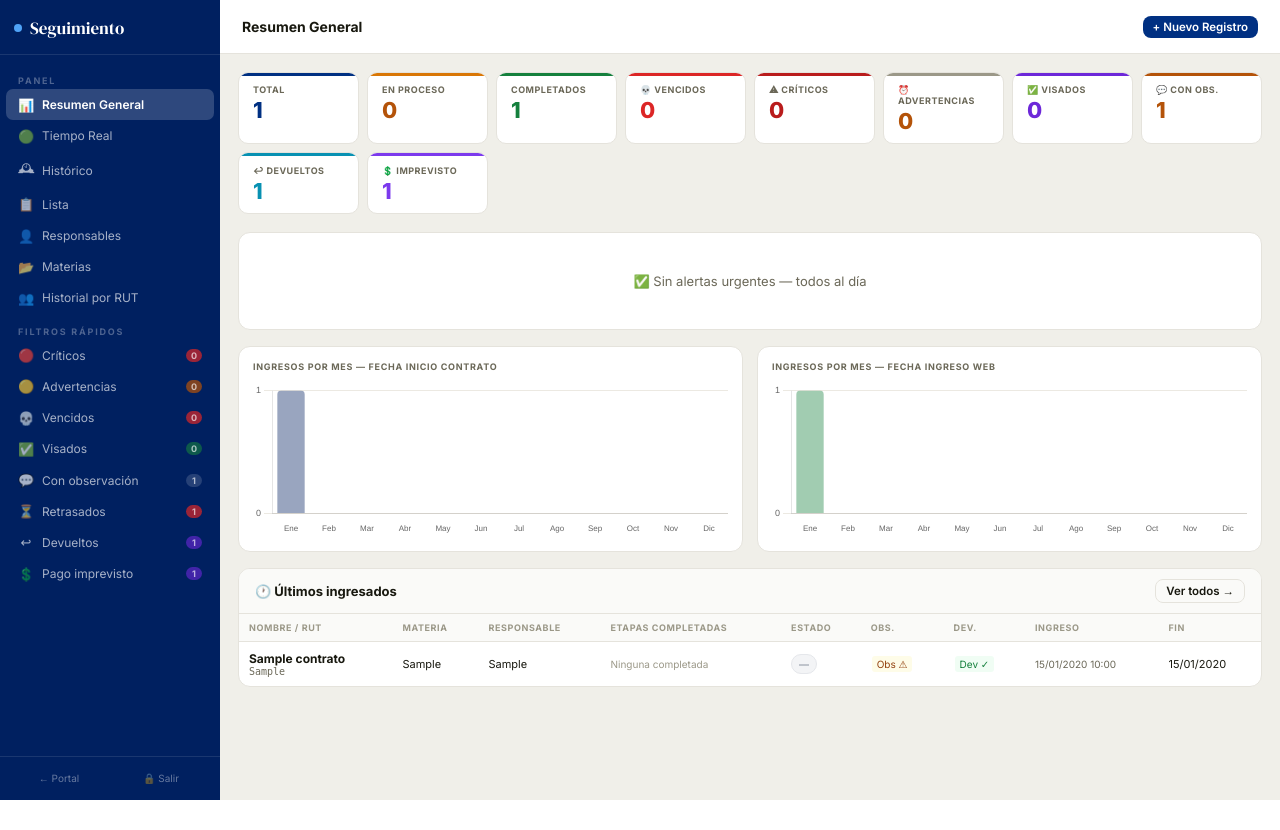
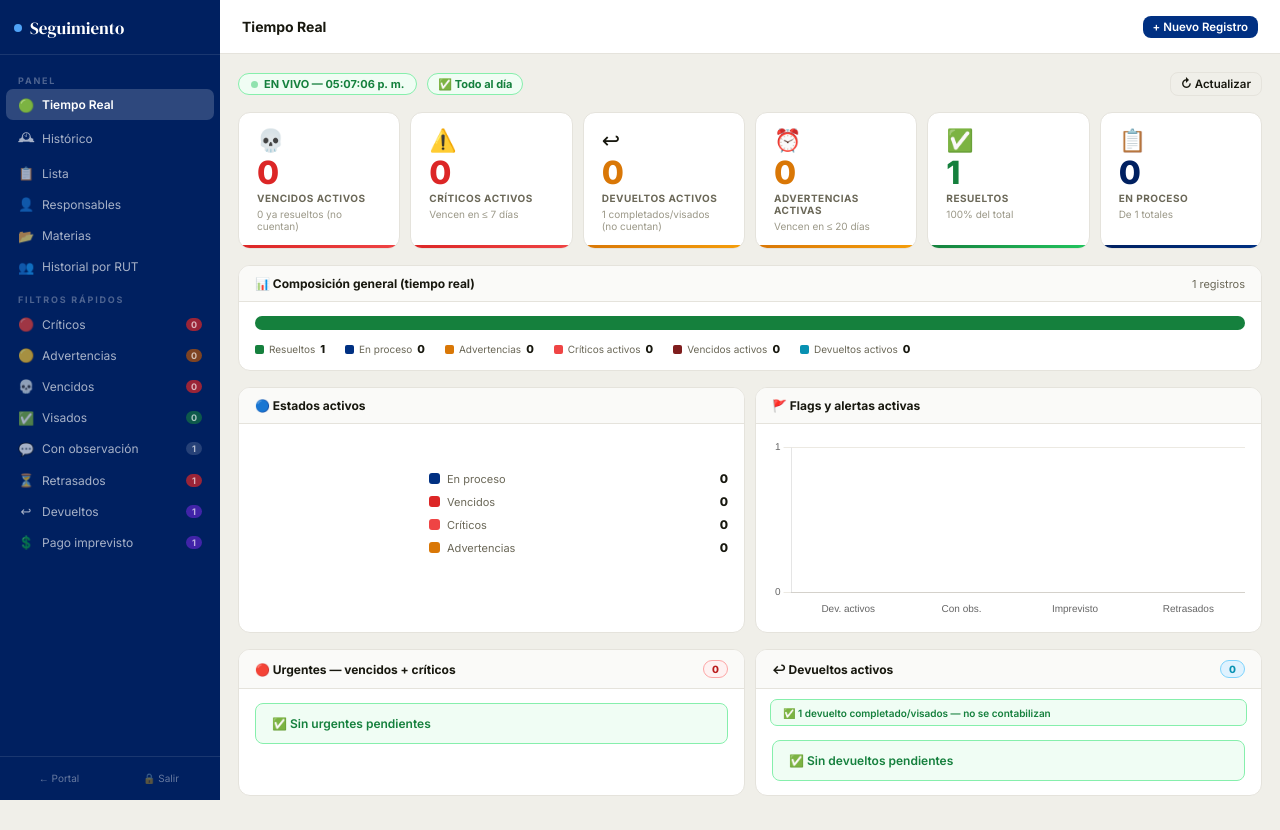
Before and after one commit to sebastianrmaurel-lab/proyecto-seguimiento, a Flask app: page /admin in a window 1280 px wide. Before the commit the page ends 800 px from the top, so only its background shows below. Run offline with Flask 3, Linux system fonts and the light colour scheme; the visitor is signed in with stand-in values (Sample User, id 1); tables that the repository leaves empty hold one stand-in row (values such as "Sample post"); some libraries are stand-ins or nearby versions.

Commit message:
Update admin.html

```diff
--- a/templates/admin.html
+++ b/templates/admin.html
@@ -221,7 +221,6 @@ tbody tr:hover td{background:var(--s2)}
   <div class="sb-logo"><span class="dot"></span> Seguimiento</div>
   <div class="sb-nav">
     <div class="sb-sec">Panel</div>
-    <button class="ni" id="nav-dashboard"    onclick="sv('dashboard')"><span class="ic">📊</span> Resumen General</button>
     <button class="ni" id="nav-tiemporeal"   onclick="sv('tiemporeal')"><span class="ic">🟢</span> Tiempo Real</button>
     <button class="ni" id="nav-historico"    onclick="sv('historico')"><span class="ic">🕰</span> Histórico</button>
     <button class="ni" id="nav-contratos"    onclick="sv('contratos')"><span class="ic">📋</span> Lista</button>
@@ -387,7 +386,7 @@ tbody tr:hover td{background:var(--s2)}
 
 <script>
 const MESES=['Ene','Feb','Mar','Abr','May','Jun','Jul','Ago','Sep','Oct','Nov','Dic'];
-let view='dashboard', editId=null, delId=null, delType='contrato', delCb=null;
+let view='tiemporeal', editId=null, delId=null, delType='contrato', delCb=null;
 let fEstado='',fRut='',fMat='',fVis='',fObs='',fResp='',fRet='',fDev='',fImp='',fEtapa='',fUnidad='',sq='';
 let gMats=[],gResps=[],gEtapaNombres=[],gUnidades=[],activeEtapas=[],CH={};
 let isViewer=false;
@@ -455,7 +454,7 @@ function clearAllF(){fEstado='';fMat='';fVis='';fObs='';fResp='';fRet='';fDev=''
 function clearFilters(){clearAllF();renderContratos();}
 
 function loadView(){
-  const T={dashboard:'Resumen General',tiemporeal:'Tiempo Real',historico:'Histórico',contratos:'Lista',responsables:'Responsables',materias:'Materias',ruts:'Historial por RUT'};
+  const T={tiemporeal:'Tiempo Real',historico:'Histórico',contratos:'Lista',responsables:'Responsables',materias:'Materias',ruts:'Historial por RUT'};
   document.getElementById('view-title').textContent=T[view]||'Panel';
   document.querySelectorAll('.ni').forEach(b=>b.classList.remove('active'));
   document.getElementById('nav-'+view)?.classList.add('active');
@@ -1287,11 +1286,14 @@ async function renderTiempoReal(){
   <!-- GRÁFICOS -->
   <div class="rt-2col" style="margin-bottom:1rem">
 
-    <!-- Gráfico: Estados actuales (barras) -->
+    <!-- Gráfico: Estados actuales (donut) -->
     <div class="rt-box">
-      <div class="rt-box-h"><span class="rt-box-title">📊 Estados actuales (lógica real)</span></div>
-      <div class="rt-box-body" style="padding:.875rem 1rem">
-        <canvas id="rt-ch-estados" height="180"></canvas>
+      <div class="rt-box-h"><span class="rt-box-title">🔵 Estados activos</span></div>
+      <div class="rt-box-body" style="padding:.875rem 1rem;display:flex;align-items:center;gap:1.5rem">
+        <div style="position:relative;width:150px;height:150px;flex-shrink:0">
+          <canvas id="rt-ch-estados"></canvas>
+        </div>
+        <div style="display:flex;flex-direction:column;gap:.5rem;flex:1" id="rt-estados-legend"></div>
       </div>
     </div>
 
@@ -1378,29 +1380,32 @@ async function renderTiempoReal(){
   </div>`:''}
   `;
 
-  // ── Chart: Estados activos (sin resueltos) ──
+  // ── Chart: Estados activos (donut) ──
   const ctxE = document.getElementById('rt-ch-estados');
   if(ctxE){
+    const eLabels=['En proceso','Vencidos','Críticos','Advertencias'];
+    const eData=[enProceso.length, vencActivos.length, critActivos.length, advActivos.length];
+    const eColors=['#003082','#dc2626','#ef4444','#d97706'];
     new Chart(ctxE.getContext('2d'),{
-      type:'bar',
+      type:'doughnut',
       data:{
-        labels:['En proceso','Vencidos','Críticos','Advertencias'],
-        datasets:[{
-          data:[enProceso.length, vencActivos.length, critActivos.length, advActivos.length],
-          backgroundColor:['#003082','#dc2626','#ef4444','#d97706'],
-          borderRadius:6,
-          borderWidth:0,
-        }]
+        labels:eLabels,
+        datasets:[{data:eData,backgroundColor:eColors,borderWidth:2,borderColor:'#fff',hoverOffset:4}]
       },
       options:{
         responsive:true, maintainAspectRatio:false,
-        plugins:{legend:{display:false}, tooltip:{callbacks:{label:ctx=>' '+ctx.parsed.y+' registros'}}},
-        scales:{
-          y:{beginAtZero:true, ticks:{stepSize:1,font:{size:10}}, grid:{color:'#ece9e2'}},
-          x:{ticks:{font:{size:10}}, grid:{display:false}}
-        }
+        cutout:'68%',
+        plugins:{legend:{display:false}, tooltip:{callbacks:{label:ctx=>` ${ctx.label}: ${ctx.parsed}`}}}
       }
     });
+    // Leyenda manual
+    const leg=document.getElementById('rt-estados-legend');
+    if(leg) leg.innerHTML=eLabels.map((l,i)=>`
+      <div style="display:flex;align-items:center;gap:7px">
+        <span style="width:11px;height:11px;border-radius:3px;background:${eColors[i]};flex-shrink:0"></span>
+        <span style="font-size:11px;color:var(--muted);flex:1">${l}</span>
+        <span style="font-size:12px;font-weight:800;color:var(--text)">${eData[i]}</span>
+      </div>`).join('');
   }
 
   // ── Chart: Flags activas (sin visados ni dev. resueltos) ──
@@ -1470,6 +1475,13 @@ async function renderHistorico(){
     if(c.retrasado) porResp[r].retrasados++;
   });
   const respRows=Object.values(porResp).sort((a,b)=>b.total-a.total);
+
+  // Por mes — ingresados (creado_en = fecha registro en sistema)
+  const porMesIngreso=Array(12).fill(0);
+  all.forEach(c=>{
+    const f=c.creado_en;
+    if(f){const m=parseInt(f.split('-')[1])-1; if(m>=0&&m<12) porMesIngreso[m]++;}
+  });
 
   // Por mes — cuántos se completaron/visaron (basado en fecha_fin como proxy)
   const porMes=Array(12).fill(0);
@@ -1590,10 +1602,16 @@ async function renderHistorico(){
     </div>
   </div>
 
-  <!-- Gráfico flags históricos solo -->
-  <div class="hi-box">
-    <div class="hi-box-h"><span class="hi-box-title">🚩 Flags históricos totales</span></div>
-    <div class="hi-box-body"><canvas id="hi-ch-flags" height="180"></canvas></div>
+  <!-- Gráficos: ingresados por mes + flags históricos -->
+  <div class="hi-2col">
+    <div class="hi-box" style="margin-bottom:0">
+      <div class="hi-box-h"><span class="hi-box-title">📅 Ingresados por mes</span></div>
+      <div class="hi-box-body"><canvas id="hi-ch-mes" height="180"></canvas></div>
+    </div>
+    <div class="hi-box" style="margin-bottom:0">
+      <div class="hi-box-h"><span class="hi-box-title">🚩 Flags históricos totales</span></div>
+      <div class="hi-box-body"><canvas id="hi-ch-flags" height="180"></canvas></div>
+    </div>
   </div>
 
   <!-- Top rankings -->
@@ -1682,6 +1700,27 @@ async function renderHistorico(){
   </div>
   `;
 
+  // ── Chart: Ingresados por mes ──
+  const ctxM=document.getElementById('hi-ch-mes');
+  if(ctxM){
+    const nowM=new Date().getMonth();
+    new Chart(ctxM.getContext('2d'),{
+      type:'bar',
+      data:{
+        labels:MESES,
+        datasets:[{
+          data:porMesIngreso,
+          backgroundColor:porMesIngreso.map((_,i)=>i===nowM?'rgba(0,48,130,1)':'rgba(0,48,130,.4)'),
+          borderRadius:5,borderWidth:0
+        }]
+      },
+      options:{responsive:true,maintainAspectRatio:false,
+        plugins:{legend:{display:false},tooltip:{callbacks:{label:ctx=>' '+ctx.parsed.y+' ingresados'}}},
+        scales:{y:{beginAtZero:true,ticks:{stepSize:1,font:{size:9}},grid:{color:'#ece9e2'}},x:{ticks:{font:{size:9}},grid:{display:false}}}
+      }
+    });
+  }
+
   // ── Chart: Flags históricos ──
   const ctxF=document.getElementById('hi-ch-flags');
   if(ctxF){
```
